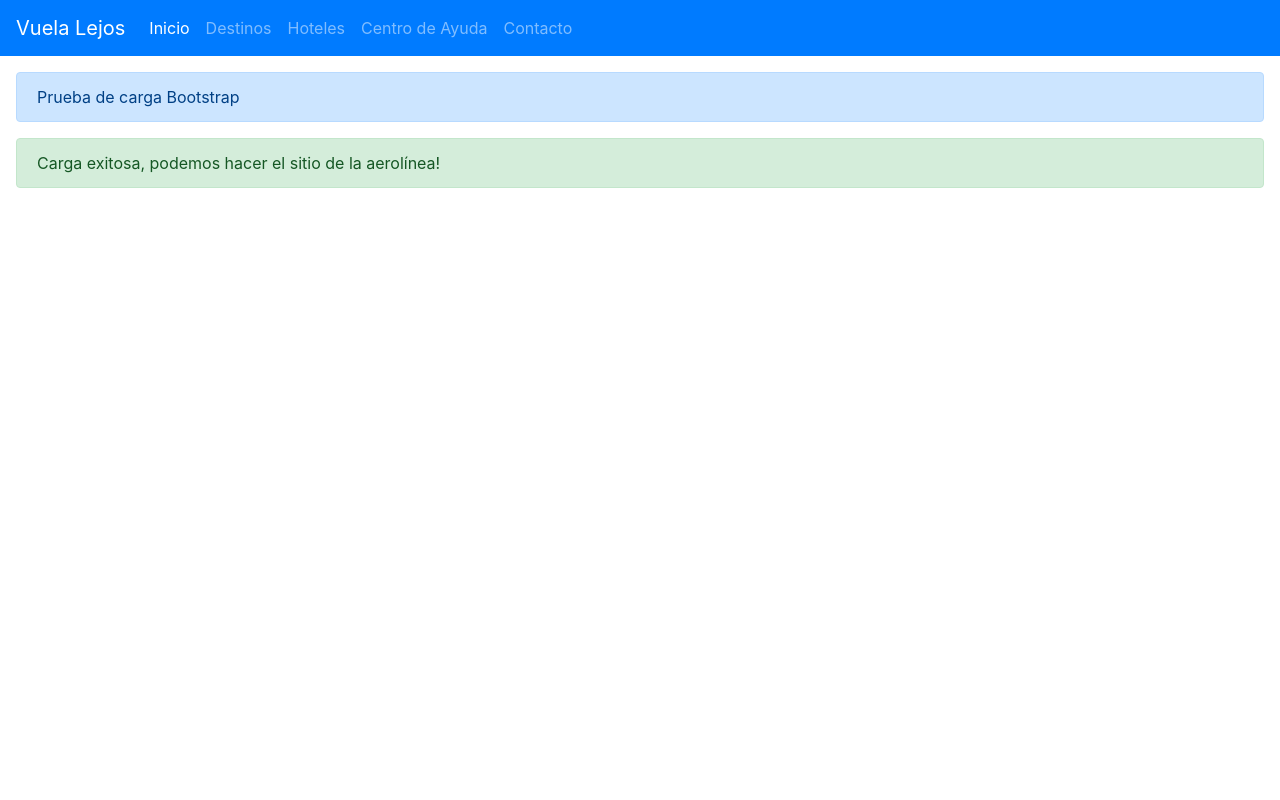
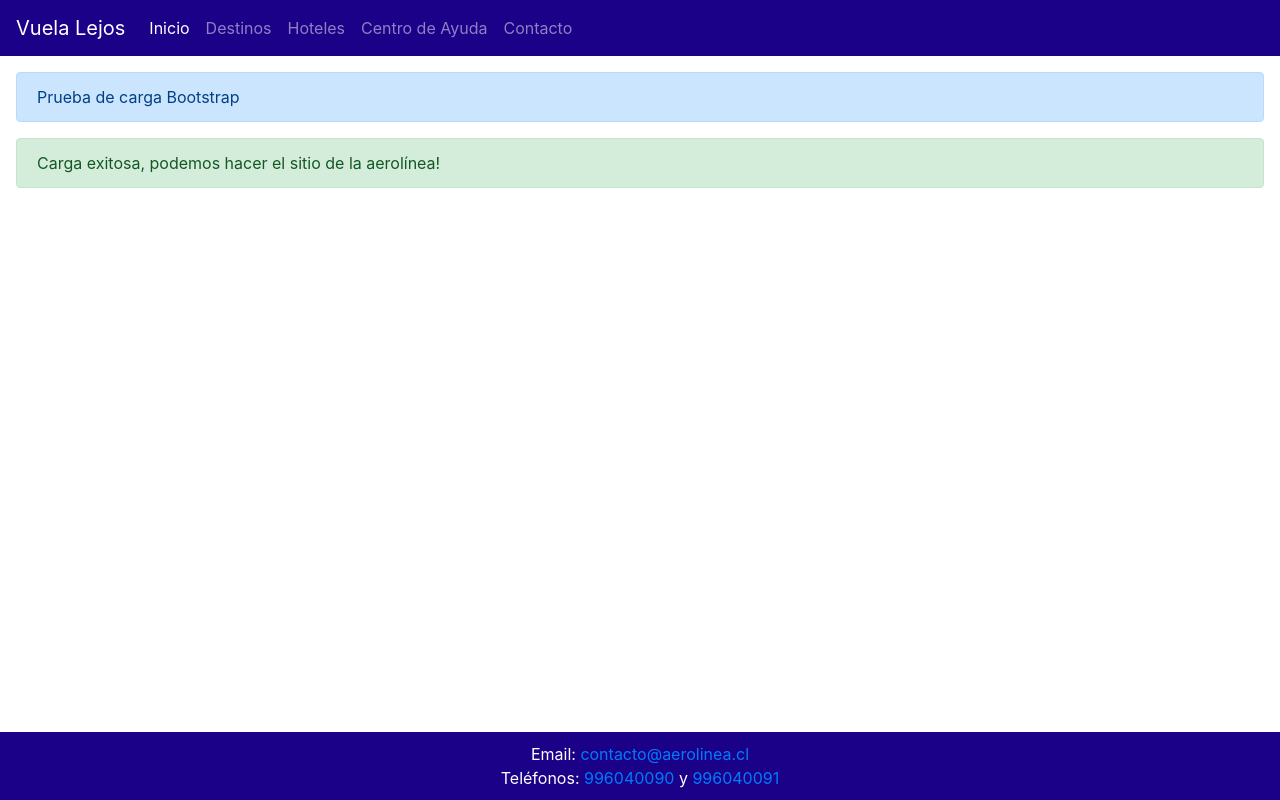
Before and after one commit to RAVMN/Desarrollo-Web-II---EPE-1, a plain HTML site: page index.html in a window 1280 px wide. Drawn offline with nearby package versions, Linux system fonts and the light colour scheme.

Commit message:
Cambio color corporativo y footer
Se establecen colores corporativos (blanco #ffffff  y azul #1b0088), y coloca footer con datos de contactos

```diff
--- a/index.html
+++ b/index.html
@@ -6,10 +6,20 @@
   <link rel="stylesheet" href="https://cdn.jsdelivr.net/npm/bootstrap@4.5.3/dist/css/bootstrap.min.css" integrity="sha384-TX8t27EcRE3e/ihU7zmQxVncDAy5uIKz4rEkgIXeMed4M0jlfIDPvg6uqKI2xXr2" crossorigin="anonymous">
   <script src="https://code.jquery.com/jquery-3.5.1.slim.min.js" integrity="sha384-DfXdz2htPH0lsSSs5nCTpuj/zy4C+OGpamoFVy38MVBnE+IbbVYUew+OrCXaRkfj" crossorigin="anonymous"></script>
   <script src="https://cdn.jsdelivr.net/npm/bootstrap@4.5.3/dist/js/bootstrap.bundle.min.js" integrity="sha384-ho+j7jyWK8fNQe+A12Hb8AhRq26LrZ/JpcUGGOn+Y7RsweNrtN/tE3MoK7ZeZDyx" crossorigin="anonymous"></script>
+<style>/* Fixed/Sticky Footer */
+  .footer {
+    /*position: fixed;*/
+    left: 0;
+    bottom: 0;
+    width: 100%;
+    background-color: #e8e8e8;
+    color: #5c5c5c;
+    /*text-align: center;*/
+  }</style>
 </head>
 
-<body>
-  <nav class="navbar navbar-expand-lg navbar-dark bg-primary">
+<body style="background-color: #ffffff;">
+  <nav class="navbar navbar-expand-lg navbar-dark" style="background-color: #1b0088;">
     <a class="navbar-brand" href="#">Vuela Lejos</a>
     <button class="navbar-toggler" type="button" data-toggle="collapse" data-target="#navbarColor02" aria-controls="navbarColor02" aria-expanded="false" aria-label="Toggle navigation">
       <span class="navbar-toggler-icon"></span>
@@ -46,5 +56,21 @@
     Carga exitosa, podemos hacer el sitio de la aerolínea!
   </div>
 </div>
-
+<div style="
+    position: fixed;
+    left: 0;
+    bottom: 0;
+    width: 100%;
+    background-color: #1b0088;
+    color: #ffffff;
+    text-align: center;
+    margin-top: 8rem
+  ">
+    <div style="padding: 10px;">
+      Email: <a href="mailto:contacto@aerolinea.cl">contacto@aerolinea.cl</a>
+      <br>
+      Teléfonos: <a href="tel:+56996040090">996040090</a> y <a href="tel:+56996040091">996040091</a>
+    </div>
+</div>
 </body>
+</html>
```
